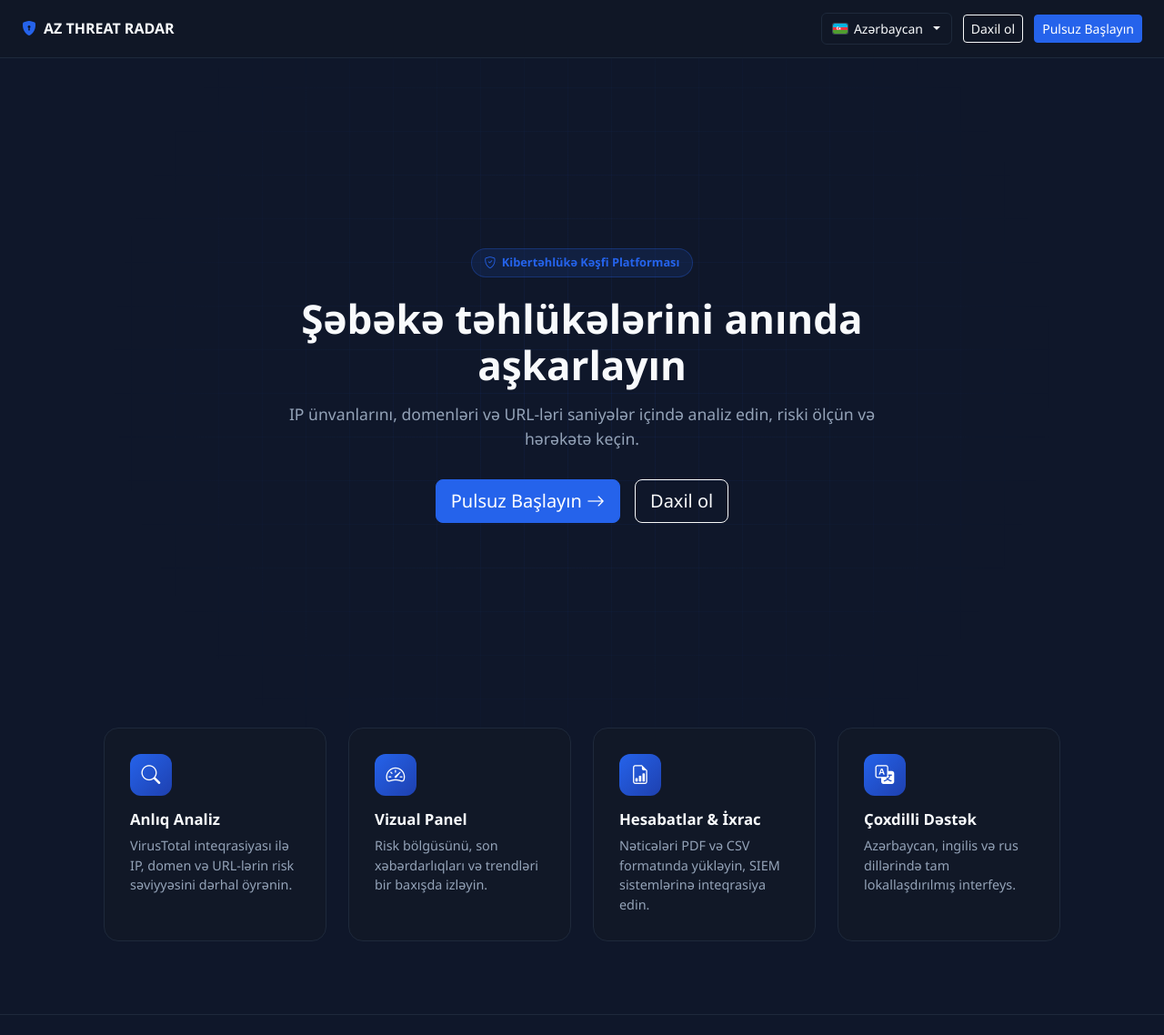
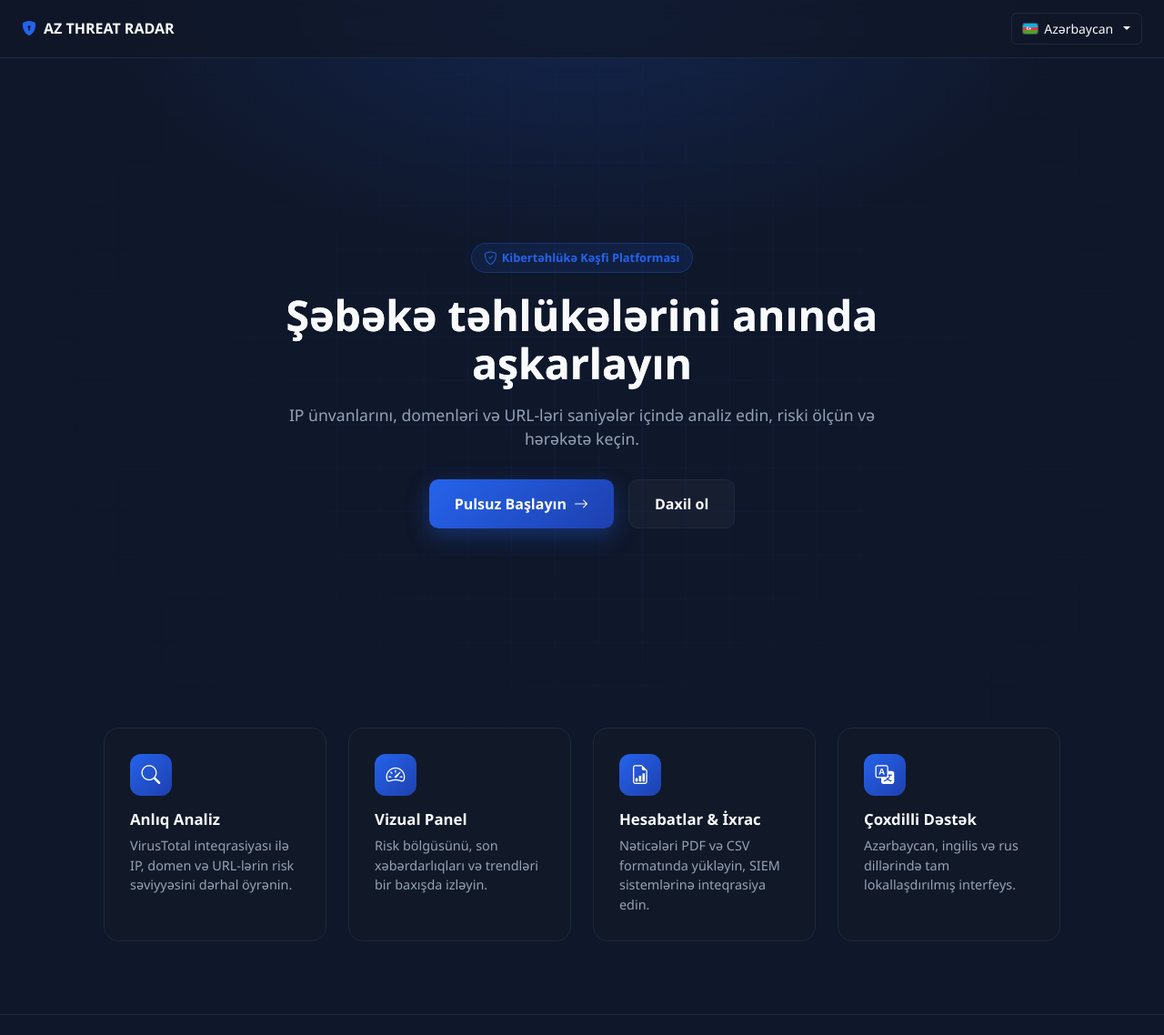
Before and after one commit to eLmincfrLu/AZ-threat-radar, a Flask app: page / in a window 1280 px wide. Shown: the top 1138 px of the page at 91% size. Run offline with Flask 3, Linux system fonts and the light colour scheme.

Commit message:
landing sehifesi

```diff
--- a/threat-intelligence-platform-main/app/static/css/landing.css
+++ b/threat-intelligence-platform-main/app/static/css/landing.css
@@ -1,134 +1,166 @@
 .landing-nav {
-  position: fixed;
-  top: 0; left: 0; right: 0;
-  z-index: 1050;
-  display: flex;
-  align-items: center;
-  justify-content: space-between;
+  position: fixed; top: 0; left: 0; right: 0; z-index: 1050;
+  display: flex; align-items: center; justify-content: space-between;
   padding: 0.85rem 1.5rem;
-  background: rgba(17, 24, 39, 0.92);
+  background: rgba(17, 24, 39, 0.7);
   border-bottom: 1px solid var(--border);
-  backdrop-filter: blur(8px);
+  backdrop-filter: blur(10px);
+  animation: fadeInDown 0.6s ease both;
 }
-.landing-nav-brand {
-  display: flex;
-  align-items: center;
-  gap: 0.5rem;
-  font-weight: 600;
+.landing-nav-brand { display: flex; align-items: center; gap: 0.5rem; font-weight: 600; color: var(--text); }
+.landing-nav-brand i { color: var(--primary); }
+.landing-nav-actions { display: flex; align-items: center; gap: 0.75rem; }
+
+.landing-hero {
+  position: relative; min-height: 100vh;
+  display: flex; align-items: center; justify-content: center;
+  padding: 7rem 1.5rem 4rem;
+  background:
+    radial-gradient(ellipse 60% 50% at 50% 0%, rgba(37,99,235,0.18), transparent 70%),
+    var(--bg);
+  overflow: hidden; text-align: center;
+}
+.landing-hero-grid {
+  position: absolute; inset: -10%;
+  background-image:
+    linear-gradient(rgba(37, 99, 235, 0.10) 1px, transparent 1px),
+    linear-gradient(90deg, rgba(37, 99, 235, 0.10) 1px, transparent 1px);
+  background-size: 48px 48px;
+  mask-image: radial-gradient(circle at center, black, transparent 70%);
+  animation: gridDrift 18s linear infinite;
+}
+@keyframes gridDrift {
+  0% { transform: translate(0, 0); }
+  100% { transform: translate(48px, 48px); }
+}
+
+.landing-hero-content { position: relative; max-width: 720px; }
+
+.landing-badge {
+  display: inline-flex; align-items: center; gap: 0.4rem;
+  background: rgba(37, 99, 235, 0.12); color: var(--primary);
+  border: 1px solid rgba(37, 99, 235, 0.3);
+  padding: 0.35rem 0.85rem; border-radius: 999px;
+  font-size: 0.8rem; font-weight: 600; margin-bottom: 1.25rem;
+  opacity: 0; animation: fadeInUp 0.7s ease 0.05s forwards;
+}
+.landing-badge i { animation: pulseIcon 2s ease-in-out infinite; }
+
+.landing-title {
+  font-size: 2.9rem; font-weight: 800; color: var(--text);
+  margin-bottom: 1rem; line-height: 1.15;
+  background: linear-gradient(90deg, var(--text) 40%, var(--primary) 60%, var(--text) 80%);
+  background-size: 200% auto;
+  -webkit-background-clip: text;
+  background-clip: text;
+  opacity: 0;
+  animation: fadeInUp 0.7s ease 0.18s forwards, shine 6s linear infinite 1s;
+}
+
+.landing-subtitle {
+  font-size: 1.1rem; color: var(--muted); margin-bottom: 2rem;
+  opacity: 0; animation: fadeInUp 0.7s ease 0.32s forwards;
+}
+
+.landing-cta-group {
+  display: flex; gap: 1rem; justify-content: center; flex-wrap: wrap;
+  opacity: 0; animation: fadeInUp 0.7s ease 0.46s forwards;
+}
+
+.btn-landing {
+  position: relative; overflow: hidden;
+  display: inline-flex; align-items: center; gap: 0.5rem;
+  padding: 0.85rem 1.75rem; border-radius: 10px;
+  font-weight: 600; font-size: 1rem; text-decoration: none;
+  transition: transform 0.25s ease, box-shadow 0.25s ease, background 0.25s ease;
+}
+.btn-landing-primary {
+  color: #fff;
+  background: linear-gradient(135deg, var(--primary), #1e40af);
+  box-shadow: 0 8px 24px rgba(37, 99, 235, 0.35);
+}
+.btn-landing-primary:hover {
+  transform: translateY(-3px);
+  box-shadow: 0 14px 32px rgba(37, 99, 235, 0.5);
+  color: #fff;
+}
+.btn-landing-primary i { transition: transform 0.25s ease; }
+.btn-landing-primary:hover i { transform: translateX(4px); }
+
+.btn-landing-outline {
+  color: var(--text);
+  background: rgba(255,255,255,0.03);
+  border: 1px solid var(--border);
+}
+.btn-landing-outline:hover {
+  transform: translateY(-3px);
+  border-color: var(--primary);
+  background: rgba(37, 99, 235, 0.1);
   color: var(--text);
 }
-.landing-nav-brand i { color: var(--primary); }
-.landing-nav-actions {
-  display: flex;
-  align-items: center;
-  gap: 0.75rem;
+
+.btn-landing::before {
+  content: "";
+  position: absolute; top: 0; left: -60%;
+  width: 40%; height: 100%;
+  background: linear-gradient(120deg, transparent, rgba(255,255,255,0.25), transparent);
+  transform: skewX(-20deg);
+  transition: left 0.6s ease;
 }
-
-.landing-hero {
-  position: relative;
-  min-height: 100vh;
-  display: flex;
-  align-items: center;
-  justify-content: center;
-  padding: 7rem 1.5rem 4rem;
-  background: var(--bg);
-  overflow: hidden;
-  text-align: center;
-}
-.landing-hero-grid {
-  position: absolute;
-  inset: 0;
-  background-image:
-    linear-gradient(rgba(37, 99, 235, 0.08) 1px, transparent 1px),
-    linear-gradient(90deg, rgba(37, 99, 235, 0.08) 1px, transparent 1px);
-  background-size: 48px 48px;
-  mask-image: radial-gradient(circle at center, black, transparent 70%);
-}
-.landing-hero-content {
-  position: relative;
-  max-width: 720px;
-}
-.landing-badge {
-  display: inline-flex;
-  align-items: center;
-  gap: 0.4rem;
-  background: rgba(37, 99, 235, 0.12);
-  color: var(--primary);
-  border: 1px solid rgba(37, 99, 235, 0.3);
-  padding: 0.35rem 0.85rem;
-  border-radius: 999px;
-  font-size: 0.8rem;
-  font-weight: 600;
-  margin-bottom: 1.25rem;
-}
-.landing-title {
-  font-size: 2.75rem;
-  font-weight: 800;
-  color: var(--text);
-  margin-bottom: 1rem;
-  line-height: 1.15;
-}
-.landing-subtitle {
-  font-size: 1.1rem;
-  color: var(--muted);
-  margin-bottom: 2rem;
-}
-.landing-cta-group {
-  display: flex;
-  gap: 1rem;
-  justify-content: center;
-  flex-wrap: wrap;
-}
+.btn-landing:hover::before { left: 130%; }
 
 .landing-features {
-  display: grid;
-  grid-template-columns: repeat(4, 1fr);
-  gap: 1.5rem;
-  max-width: 1100px;
-  margin: 0 auto;
-  padding: 0 1.5rem 5rem;
+  display: grid; grid-template-columns: repeat(4, 1fr); gap: 1.5rem;
+  max-width: 1100px; margin: 0 auto; padding: 0 1.5rem 5rem;
 }
 .feature-card {
-  background: var(--card);
-  border: 1px solid var(--border);
-  border-radius: 16px;
-  padding: 1.75rem;
-  text-align: left;
+  background: var(--card); border: 1px solid var(--border); border-radius: 16px;
+  padding: 1.75rem; text-align: left;
+  opacity: 0; transform: translateY(24px);
+  animation: fadeInUp 0.6s ease forwards;
+  transition: transform 0.3s ease, box-shadow 0.3s ease, border-color 0.3s ease;
+}
+.feature-card:nth-child(1) { animation-delay: 0.55s; }
+.feature-card:nth-child(2) { animation-delay: 0.65s; }
+.feature-card:nth-child(3) { animation-delay: 0.75s; }
+.feature-card:nth-child(4) { animation-delay: 0.85s; }
+.feature-card:hover {
+  transform: translateY(-6px);
+  border-color: rgba(37, 99, 235, 0.4);
+  box-shadow: 0 16px 40px rgba(0,0,0,0.35);
 }
 .feature-icon {
-  width: 46px;
-  height: 46px;
-  border-radius: 12px;
+  width: 46px; height: 46px; border-radius: 12px;
   background: linear-gradient(135deg, var(--primary), #1e40af);
-  display: grid;
-  place-items: center;
-  color: #fff;
-  font-size: 1.3rem;
-  margin-bottom: 1rem;
+  display: grid; place-items: center; color: #fff; font-size: 1.3rem; margin-bottom: 1rem;
+  transition: transform 0.35s ease;
 }
-.feature-card h3 {
-  font-size: 1.05rem;
-  font-weight: 700;
-  color: var(--text);
-  margin-bottom: 0.5rem;
-}
-.feature-card p {
-  font-size: 0.9rem;
-  color: var(--muted);
-  margin-bottom: 0;
-}
+.feature-card:hover .feature-icon { transform: scale(1.12) rotate(-6deg); }
+.feature-card h3 { font-size: 1.05rem; font-weight: 700; color: var(--text); margin-bottom: 0.5rem; }
+.feature-card p { font-size: 0.9rem; color: var(--muted); margin-bottom: 0; }
 
 .landing-footer {
-  text-align: center;
-  padding: 1.5rem;
-  color: var(--muted);
-  font-size: 0.85rem;
+  text-align: center; padding: 1.5rem; color: var(--muted); font-size: 0.85rem;
   border-top: 1px solid var(--border);
 }
 
-@media (max-width: 900px) {
-  .landing-features { grid-template-columns: repeat(2, 1fr); }
+@keyframes fadeInUp {
+  from { opacity: 0; transform: translateY(24px); }
+  to { opacity: 1; transform: translateY(0); }
 }
+@keyframes fadeInDown {
+  from { opacity: 0; transform: translateY(-16px); }
+  to { opacity: 1; transform: translateY(0); }
+}
+@keyframes pulseIcon {
+  0%, 100% { transform: scale(1); }
+  50% { transform: scale(1.2); }
+}
+@keyframes shine {
+  to { background-position: -200% center; }
+}
+
+@media (max-width: 900px) { .landing-features { grid-template-columns: repeat(2, 1fr); } }
 @media (max-width: 560px) {
   .landing-features { grid-template-columns: 1fr; }
   .landing-title { font-size: 2rem; }
--- a/threat-intelligence-platform-main/app/templates/landing.html
+++ b/threat-intelligence-platform-main/app/templates/landing.html
@@ -8,10 +8,8 @@
     <i class="bi bi-shield-lock-fill"></i>
     <span>{{ app_name }}</span>
   </div>
-  <div class="landing-nav-actions">
+    <div class="landing-nav-actions">
     {% include "partials/language_switcher.html" %}
-    <a href="{{ url_for('auth.login') }}" class="btn btn-outline-light btn-sm">{{ t('landing.cta_login') }}</a>
-    <a href="{{ url_for('auth.register') }}" class="btn btn-primary btn-sm">{{ t('landing.cta_start') }}</a>
   </div>
 </header>
 
@@ -22,8 +20,8 @@
     <h1 class="landing-title">{{ t('landing.hero_title') }}</h1>
     <p class="landing-subtitle">{{ t('landing.hero_subtitle') }}</p>
     <div class="landing-cta-group">
-      <a href="{{ url_for('auth.register') }}" class="btn btn-primary btn-lg">{{ t('landing.cta_start') }} <i class="bi bi-arrow-right"></i></a>
-      <a href="{{ url_for('auth.login') }}" class="btn btn-outline-light btn-lg">{{ t('landing.cta_login') }}</a>
+      <a href="{{ url_for('auth.register') }}" class="btn-landing btn-landing-primary">{{ t('landing.cta_start') }} <i class="bi bi-arrow-right"></i></a>
+      <a href="{{ url_for('auth.login') }}" class="btn-landing btn-landing-outline">{{ t('landing.cta_login') }}</a>
     </div>
   </div>
 </section>
```
